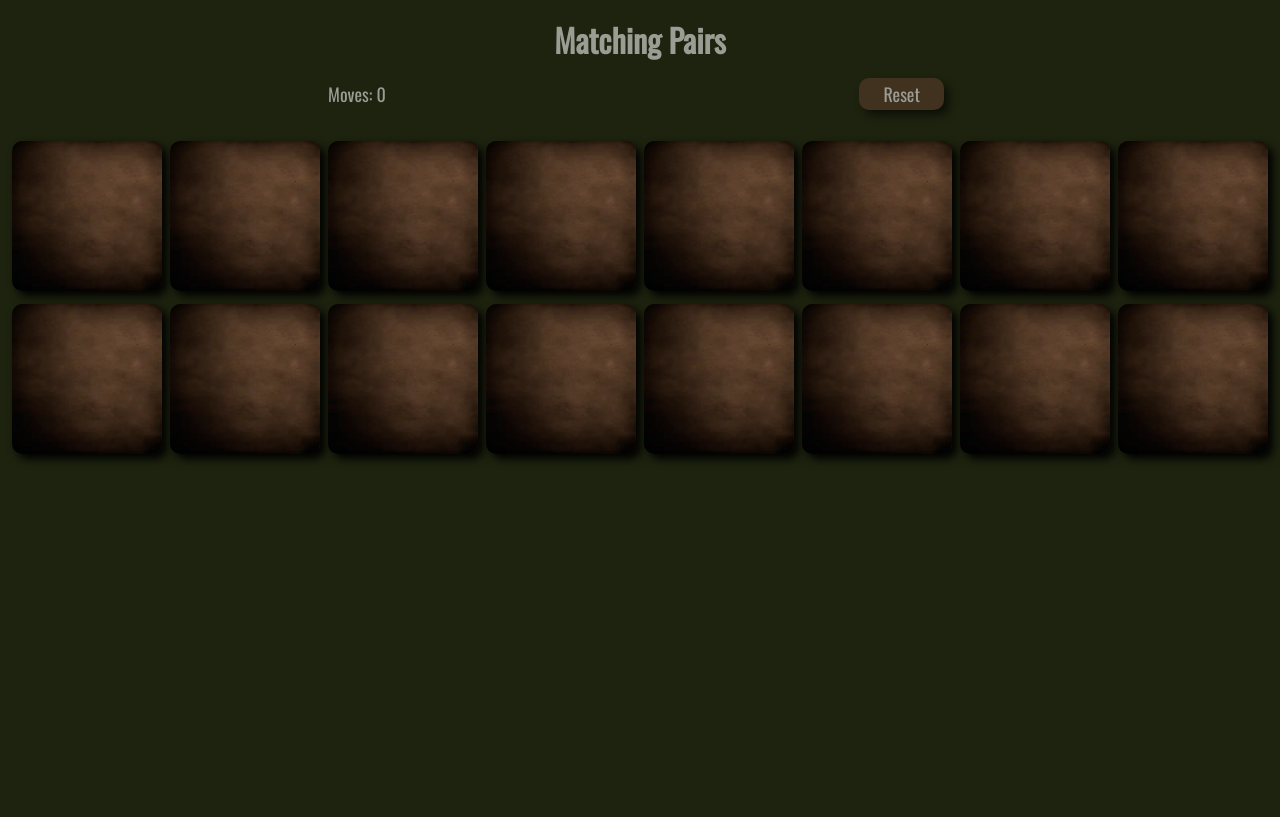
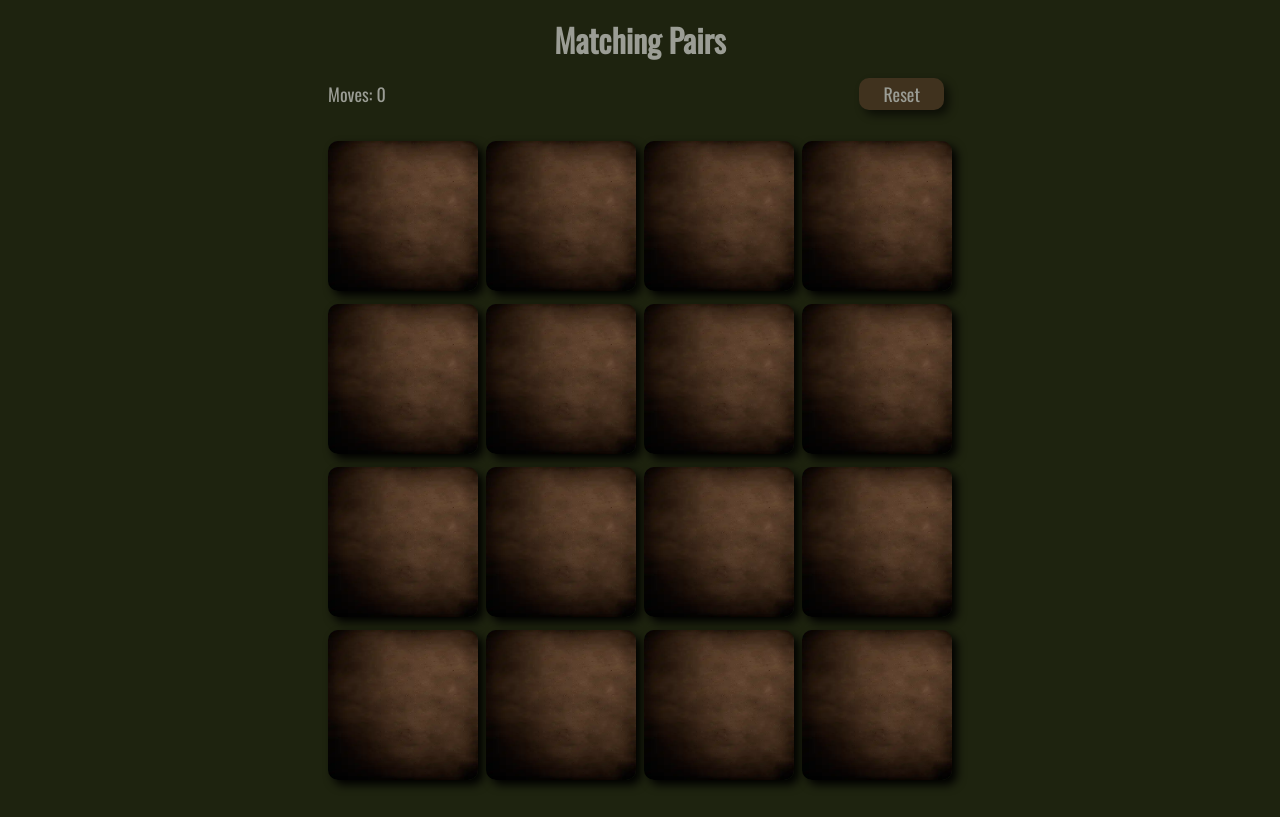
Before and after one commit to gizemnkorkmaz/matching-pairs, a React (Create React App) app: page / in a window 1280 px wide. Both pictures are taken after a click on the button "Easy". Built offline with nearby package versions, Linux system fonts and the light colour scheme.

Commit message:
Add gameLevel class

```diff
--- a/src/components/Board/Board.jsx
+++ b/src/components/Board/Board.jsx
@@ -10,19 +10,14 @@ import getNameById from "../../utils/getNameById";
 
 const BoardStyled = styled.div`
   display: grid;
-  grid-template-columns: 1fr 1fr 1fr 1fr 1fr 1fr 1fr 1fr;
+  grid-template-columns: 1fr 1fr 1fr 1fr;
   grid-gap: 0.5rem;
   padding: 1rem;
   justify-content: center;
   max-width: 1400px;
-
-  @media (max-width: 1000px) {
-    grid-template-columns: 1fr 1fr 1fr 1fr;
-  }
-}
 `;
 
-function Board({ duplicatedCards, setIsStartGame }) {
+function Board({ duplicatedCards, setIsStartGame, gameLevel }) {
   const [cards, setCards] = useState(shuffleArray(duplicatedCards));
   const [cardPair, setCardPair] = useState([]);
   const [flippedCardList, setFlippedCardList] = useState([]);
@@ -65,7 +60,7 @@ function Board({ duplicatedCards, setIsStartGame }) {
       <Stats movesCount={movesCount}>
         <Button handleClick={resetGame}> Reset</Button>
       </Stats>
-      <BoardStyled>
+      <BoardStyled className={gameLevel}>
         {cards.map((card) => {
           return (
             <Card
```
